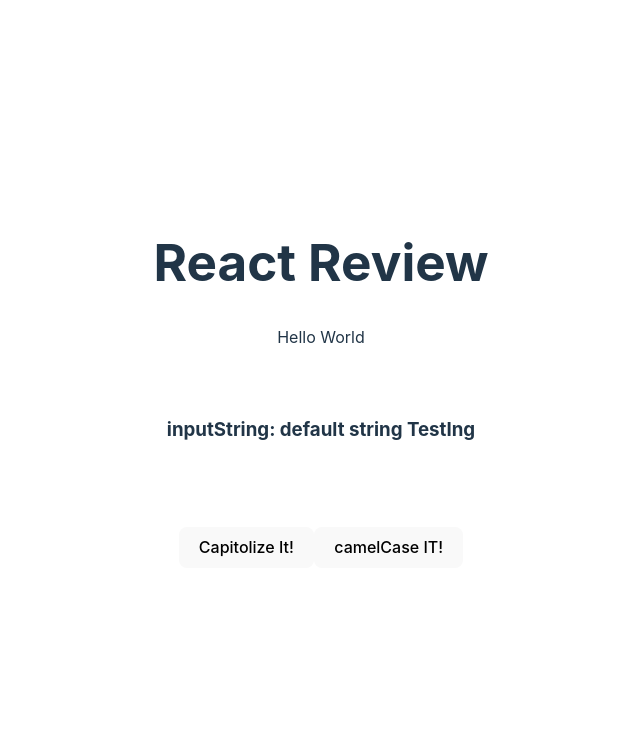
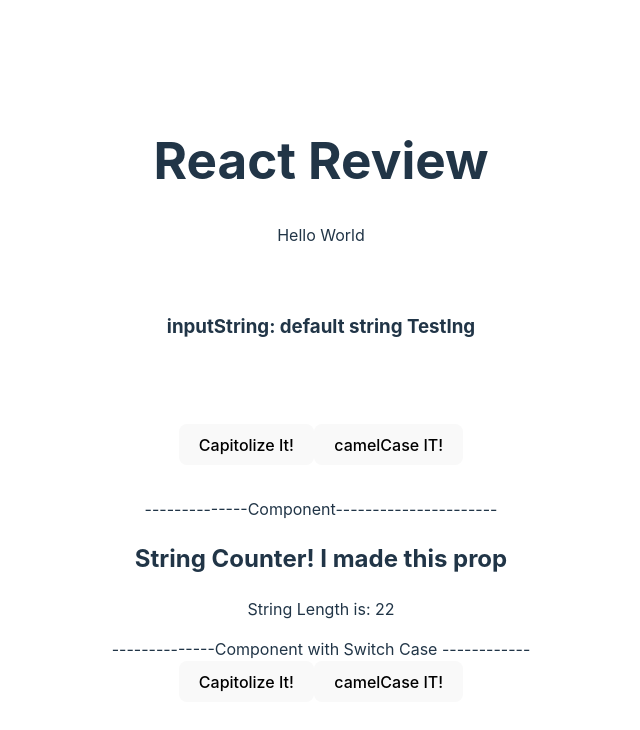
Before and after one commit to WDI-301/react-review-fall23, a React (Vite) app: page / in a window 1280 px wide. Shown: the top 730 px of the page, without its empty margins (319-959 px from the left). Built offline with nearby package versions, Linux system fonts and the light colour scheme.

Commit message:
add StringButton

```diff
--- a/src/App.jsx
+++ b/src/App.jsx
@@ -1,8 +1,9 @@
-import { useState } from 'react'
+import React, { useState } from 'react'
 import reactLogo from './assets/react.svg'
 import viteLogo from '/vite.svg'
 import './App.css'
-import { camelCase, capitolize } from './components/StringFunctions'
+import StringButton, { camelCase, capitolize } from './components/StringFunctions'
+import StringCounter from './components/StringCounter'
 
 
 function App() {
@@ -24,6 +25,7 @@
       </div>
       <div className='card'>
         <h3>inputString: {inputString}</h3>
+        {/* input */}
       </div>
       <div className="card">
         {/* <button onClick={() => setCount((count) => count + 1)}>
@@ -33,6 +35,23 @@
       <button onClick={() => setInputString(capitolize(inputString))}>Capitolize It!</button>
       <button onClick={() => camelCase(inputString, setInputString)}>camelCase IT!</button>
       </div>
+
+      --------------Component----------------------
+      <StringCounter
+        madeUpProperty = "I made this prop"
+        inputString = {inputString}
+      />
+      --------------Component with Switch Case ------------<br />
+      <StringButton
+        name = "Capitolize It!"
+        inputString = {inputString}
+        setInputString = {setInputString}
+      />
+      <StringButton
+        name = "camelCase IT!"
+        inputString = {inputString}
+        setInputString = {setInputString}
+      />
     </>
   )
 }
--- /dev/null
+++ b/src/components/StringCounter.jsx
@@ -0,0 +1,13 @@
+import React from 'react'
+
+const StringCounter = (props) => {
+    return (
+    <>
+        <h2>String Counter! {props.madeUpProperty}</h2>
+        <p>String Length is: {props.inputString.length}</p>
+    </>
+    )
+
+}
+
+export default StringCounter
--- a/src/components/StringFunctions.jsx
+++ b/src/components/StringFunctions.jsx
@@ -1,3 +1,5 @@
+import React from 'react'
+
 export const capitolize = (inputString) => {
     // function to capitolize a string of words
     // get the first character of each word and make it capitol
@@ -29,3 +31,23 @@
     setInputString(resultArr.join(''))
     // defaultString
 }
+
+const StringFunctionalComponent = (props) => {
+    //
+    const switchCaseDispatch = (params) => {
+        switch (params) {
+            case 'camelCase IT!':
+                return camelCase(props.inputString, props.setInputString)
+            case 'Capitolize It!':
+                return props.setInputString(capitolize(props.inputString))
+            default:
+                break;
+        }
+    }
+
+    return (
+        <button onClick={() => switchCaseDispatch(props.name)}>{props.name}</button>
+    )
+}
+
+export default StringFunctionalComponent
```
